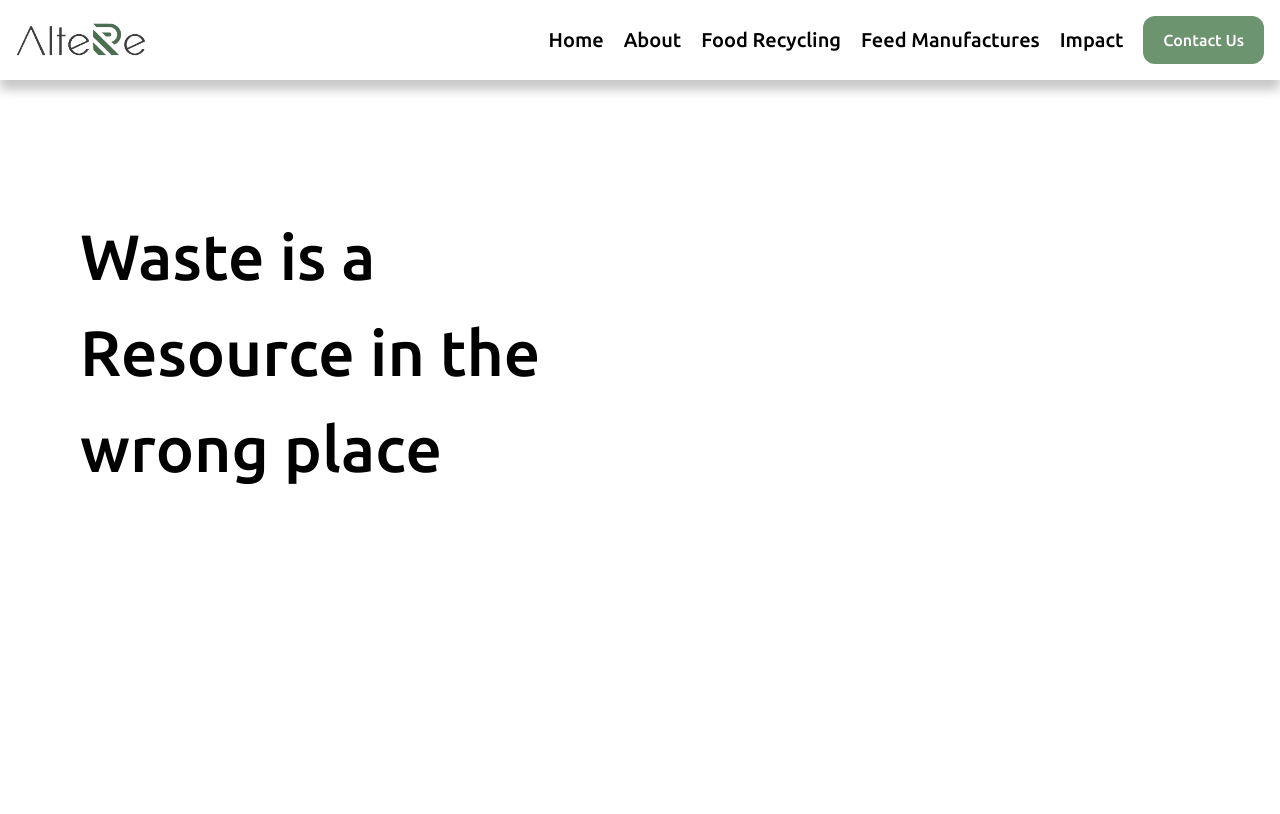
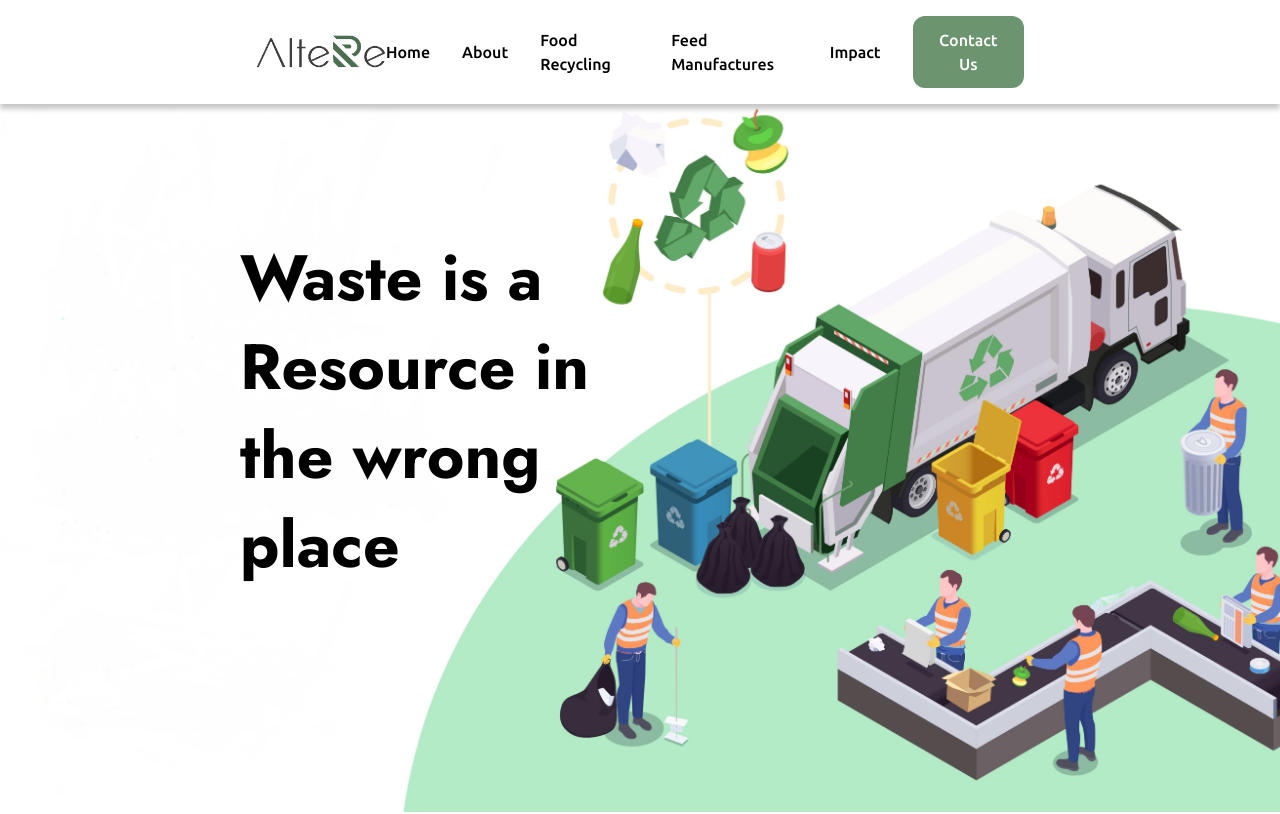
Before and after one commit to Adriz1611/Altere, a Next.js app: page / in a window 1280 px wide. Shown: the top 814 px of the page. Built offline with nearby package versions, Linux system fonts and the light colour scheme.

Commit message:
aksathe korlam ami arr priyanshu monodeep ta kichu korlona na

```diff
--- a/next.config.mjs
+++ b/next.config.mjs
@@ -1,4 +1,15 @@
 /** @type {import('next').NextConfig} */
-const nextConfig = {};
+const nextConfig = {
+    images: {
+        remotePatterns: [
+            {
+                protocol: 'https',
+                hostname: 'placehold.co',
+                port: '',
+                pathname: '/**',
+            },
+        ],
+    },
+};
 
 export default nextConfig;
--- /dev/null
+++ b/src/app/components/About.jsx
@@ -0,0 +1,19 @@
+import Image from "next/image";
+
+export const About = () => {
+    return (
+        <div className="w-[80%] flex flex-row items-center justify-center">
+            <Image src="https://placehold.co/500x500/png" alt="about" height={500} width={500} />
+            <div className="w-[50%] px-5 py-20 flex flex-col gap-5 border bg-slate-200">
+                <h2 className="font-main text-lg">Re-imagine food waste</h2>
+                <h1 className="font-main text-3xl">Transforming Waste into Valuable Resources</h1>
+                <p className="font-main">
+                    Our innovative solution not only addresses the issue of food waste but also delivers benefits to
+                    food companies. By diverting surplus food from landfill, companies can significantly reduce their
+                    disposal costs, adding to their bottom line and achieving their sustainability goals.
+                </p>
+                <button className="bg-colors-secondary-500 w-48 py-2 rounded text-xl text-white font-main mt-5">Learn More</button>
+            </div>
+        </div>
+    )
+}
--- a/src/app/components/Navbar.jsx
+++ b/src/app/components/Navbar.jsx
@@ -16,13 +16,13 @@ export default function Navbar() {
     const [active, setActive] = useState(false);
 
     return (
-        <header className="shadow-[0px_10px_10px_0px_rgba(0,_0,_0,_0.22)] w-full fixed z-10 bg-white">
-            <nav className="flex flex-row justify-between items-center px-4 py-4">
+        <header className="shadow-[0px_5px_5px_0px_rgba(0,_0,_0,_0.22)] w-full fixed z-10 bg-white">
+            <nav className="flex flex-row justify-between items-center mx-64 py-4">
                 <Image src="/nav-log.png" alt="AlteRe Logo" width={130} height={0}/>
-                <ul className="flex flex-row gap-5 font-main items-center">
+                <ul className="flex flex-row gap-8 font-main items-center">
                     {Navlinks.map((link) => (
                         <li key={link.name}>
-                            <a className="text-xl font-medium" href={link.link}>{link.name}</a>
+                            <a className="text-base font-medium" href={link.link}>{link.name}</a>
                         </li>
                     ))}
                     <button className="bg-colors-secondary-500 py-3 px-5 rounded-xl text-white font-medium">
@@ -31,5 +31,6 @@ export default function Navbar() {
                 </ul>
             </nav>
         </header>
+
     );
 }
--- a/src/app/layout.js
+++ b/src/app/layout.js
@@ -1,12 +1,19 @@
 import "./globals.css";
 import Navbar from "@/app/components/Navbar";
 import {Ubuntu} from "next/font/google";
+import {Jost} from "next/font/google";
 
 
 const ubuntu = Ubuntu({
     weight: ["300", "400", "500", "700"],
     subsets: ["latin"],
     variable: "--font-ubuntu",
+})
+
+const jost = Jost({
+    weight: ["300", "400", "500", "700"],
+    subsets: ["latin"],
+    variable: "--font-jost",
 })
 
 export const metadata = {
@@ -18,7 +25,7 @@ export default function RootLayout({children}) {
     return (
         <html lang="en">
         <body
-            className={`${ubuntu.variable} `}
+            className={`${ubuntu.variable} ${jost.variable}`}
         >
         <Navbar/>
         {children}
--- a/src/app/page.js
+++ b/src/app/page.js
@@ -2,12 +2,28 @@
 
 import Image from "next/image";
 import React from "react";
-import {motion} from "framer-motion";
+import { motion } from "framer-motion";
+import { About } from "@/app/components/About";
 
 export default function Home() {
-    return (<main className="py-32">
-        <section id="hero" className="flex flex-row justify-between px-20 py-20">
-            <h1 className="text-[4rem] font-medium w-2/4 font-main ">Waste is a Resource in the wrong place</h1>
-        </section>
-    </main>);
+    return (
+        <main className="py-3">
+            <section id="hero" className="flex flex-row justify-between items-center px-60 py-20 relative h-screen">
+                <h1 className="text-[4rem] font-bold w-2/4 font-heading text-7xl leading-[89px] text-black  ">
+                    Waste is a<br></br>Resource in <br></br> the wrong<br></br> place
+                </h1>
+                <Image
+                    src="/hero-bg.jpg"
+                    alt="Waste Management Background"
+                    layout="fill"
+                    objectFit="cover"
+                    quality={100}
+                    className="z-[-1]"
+                />
+            </section>
+            <section className="min-h-screen flex flex-col items-center w-full justify-center">
+                <About />
+            </section>
+        </main>
+    );
 }
--- a/tailwind.config.js
+++ b/tailwind.config.js
@@ -9,7 +9,8 @@ module.exports = {
     extend: {
 
       fontFamily: {
-        main: ["var(--font-ubuntu)"]
+        main: ["var(--font-ubuntu)"],
+        heading: ["var(--font-jost)"],
       },
       colors: {
         colors: {
```
Also changed, not shown: public/hero-bg.jpg (added).
